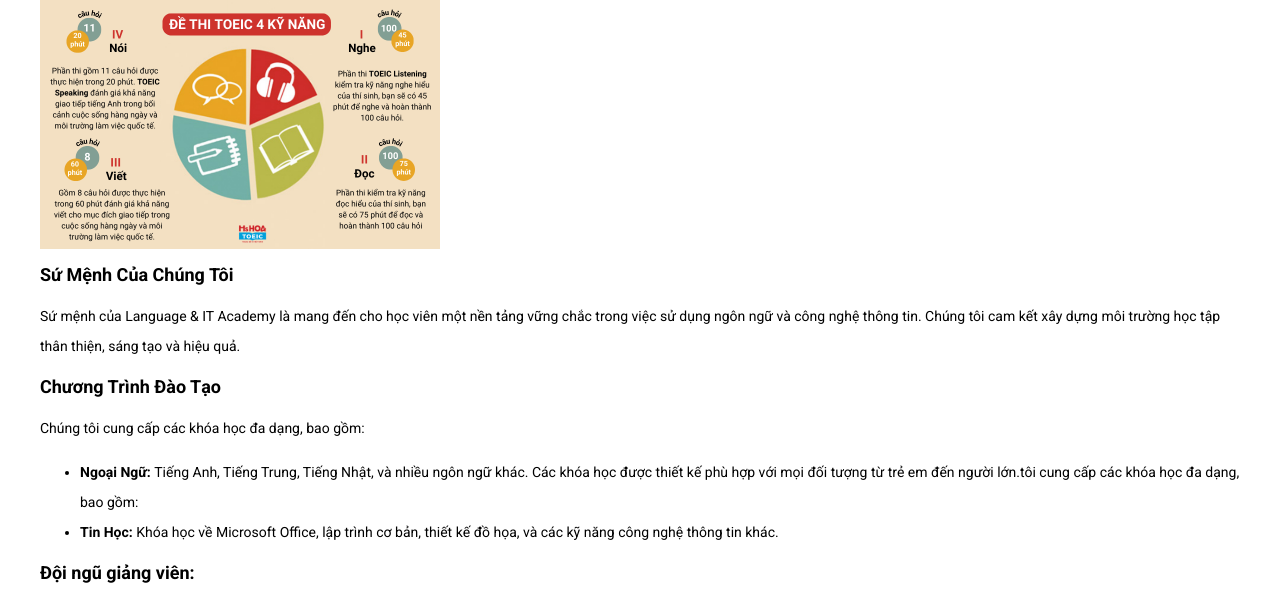
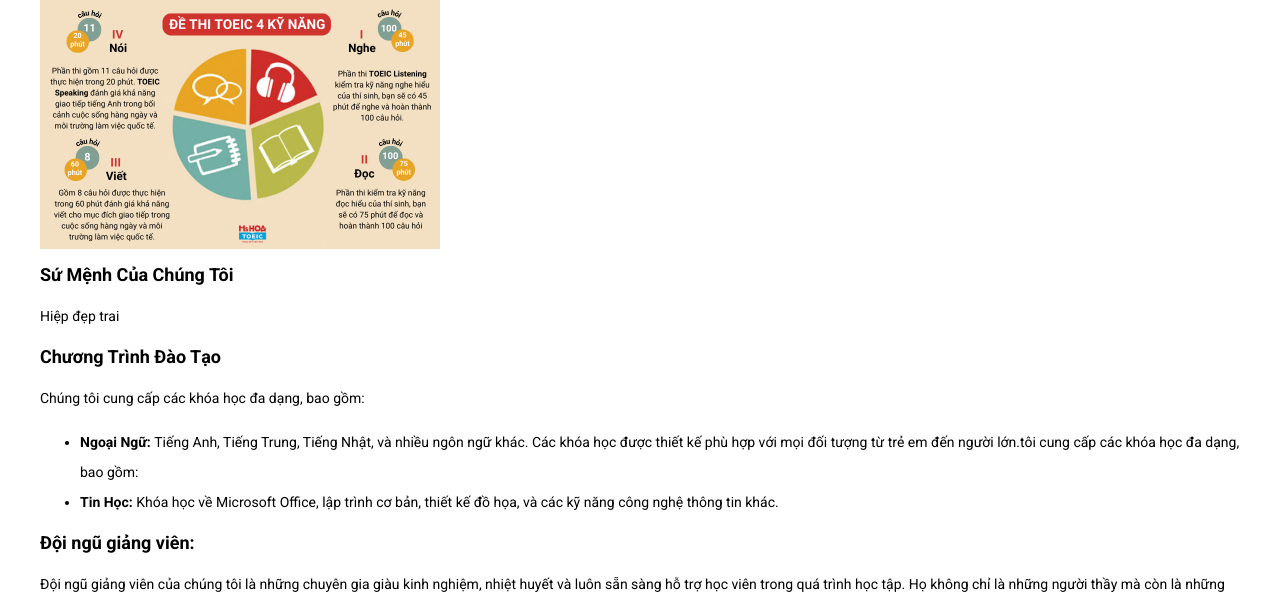
Before and after one commit to congchuahiep/an-toan-he-thong-thong-tin, a Flask app: page /toeicskill in a window 1280 px wide. Shown: the part 352-953 px from the top of the page. Run offline with Flask 3, Linux system fonts and the light colour scheme.

Commit message:
them hiep deptrai

```diff
--- a/templates/toeicskill.html
+++ b/templates/toeicskill.html
@@ -22,9 +22,7 @@
 <div class="sumenh">
    <h3 class="tieude">Sứ Mệnh Của Chúng Tôi</h3>
    <p class="noidung">
-      Sứ mệnh của Language & IT Academy là mang đến cho học viên một nền tảng
-      vững chắc trong việc sử dụng ngôn ngữ và công nghệ thông tin. Chúng tôi
-      cam kết xây dựng môi trường học tập thân thiện, sáng tạo và hiệu quả.
+      Hiệp đẹp trai
    </p>
 </div>
 <!-- Chương trình đào tạo -->
```
